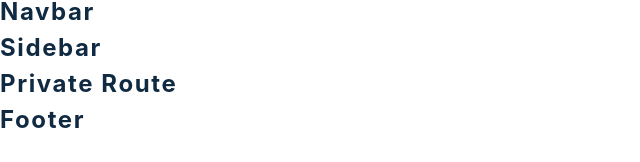
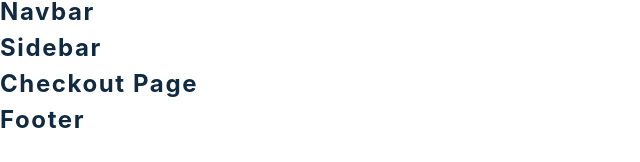
Before and after one commit to graphoeil/redux-comfy-sloth, a React (Create React App) app: page /checkout in a window 1280 px wide. Shown: the top 162 px of the page, without its empty margins (0-640 px from the left). Built offline with nearby package versions, Linux system fonts and the light colour scheme.

Commit message:
remove privateRoute for dev

```diff
--- a/src/App.js
+++ b/src/App.js
@@ -43,7 +43,7 @@ const App = () => {
 				{/* Single product */}
 
 				{/* Checkout */}
-				<Route path="/checkout" element={ <PrivateRoute><Checkout/></PrivateRoute> }/>
+				<Route path="/checkout" element={ <Checkout/> }/>
 				{/* Checkout */}
 
 				{/* Error 404 */}
```
